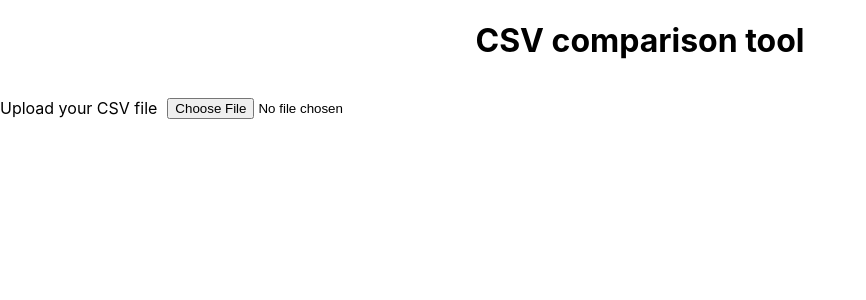
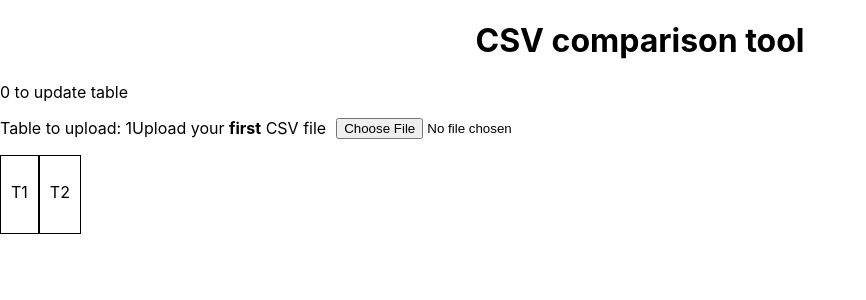
Before and after one commit to piratecoding/csv-compare, a React (Create React App) app: page / in a window 1280 px wide. Shown: the top 300 px of the page, without its empty margins (0-866 px from the left). Built offline with nearby package versions, Linux system fonts and the light colour scheme.

Commit message:
Upload both tables at the same time

```diff
--- a/src/App.tsx
+++ b/src/App.tsx
@@ -1,35 +1,41 @@
 import { useState } from 'react';
 import './App.css';
-import { Table } from './Table/Table';
-import { InputField } from './InputField/InputField';
+import { Table } from './Table';
+import { InputField } from './InputField';
 
 function App() {
-  const [columnsArray, setColumn] = useState<string[]>([]);
-  const [valuesArray, setValues] = useState<string[][]>([]);
+  const [tableData, setTableData] = useState<{ columns: string[]; data: string[][] }[]>([
+    { columns: [], data: [] },
+    { columns: [], data: [] },
+  ]);
+  const [toUpdateTable, setToUpdate] = useState<number>(0);
 
-    const handleFileUpload = (data: any) => {
-      setValues(data[1]);
-      setColumn(data[0]);
-    }
+  const handleFileUpload = (data: any) => {
+    const updatedTableData = [...tableData];
+    const currentTable = updatedTableData[toUpdateTable];
+    currentTable.columns = data[0];
+    currentTable.data = data[1];
+    setTableData(updatedTableData);
+
+    setToUpdate(1 - toUpdateTable); // Toggle between 0 and 1
+  }
 
   return (
     <>
       <div>
         <h1 style={{textAlign: "center"}}>CSV comparison tool</h1>
       </div>
-
-      <InputField onFileUpload={handleFileUpload} />
-
+      {toUpdateTable} to update table
       <br />
-
+      <InputField onFileUpload={handleFileUpload}/>
+      <br />
       <div style={{display: "flex"}}>
-        <div style={{padding: "10px"}}>
-          <Table columns={columnsArray} values={valuesArray}/>
-        </div>
-
-        {/* <div style={{padding: "10px"}}>
-          <Table columns={columnyArray} values={values}/>
-        </div> */}
+      {tableData.map((table, index) => (
+          <div key={index} style={{padding: "10px", border: "1px solid black"}}>
+            <p>T{index + 1}</p>
+            <Table columns={table.columns} values={table.data} />
+          </div>
+        ))}
       </div>
     </>
   );
--- a/src/InputField/InputField.tsx
+++ b/src/InputField/InputField.tsx
@@ -1,6 +1,8 @@
 import Papa from "papaparse";
+import { useState } from "react";
 
 export function InputField({ onFileUpload } : {onFileUpload: any}) {
+    const [tableToUpload, setTableToUpload] = useState(1);
 
     const handleFileUpload = (event: any) => {
         Papa.parse(event.target.files[0], {
@@ -15,14 +17,18 @@ export function InputField({ onFileUpload } : {onFileUpload: any}) {
                     valuesArray.push(Object.values(elem));
                 });
 
+                tableToUpload === 1 ? setTableToUpload(2) : setTableToUpload(1);
                 onFileUpload([columnsArray[0], valuesArray]);
             }
-        })
+        });
     }
+
+    let order: string = tableToUpload === 1 ? "first" : "second";
 
     return (
         <div style={{display: "inline-flex"}}>
-        <p style={{marginRight: "10px"}}>Upload your CSV file</p>
+            <p>Table to upload: {tableToUpload}   </p>
+            <p style={{marginRight: "10px"}}>Upload your <b>{order}</b> CSV file</p>
             <input
               type="file"
               name='file'
--- /dev/null
+++ b/src/InputField/index.tsx
@@ -0,0 +1 @@
+export { InputField } from './InputField'
--- /dev/null
+++ b/src/Table/index.tsx
@@ -0,0 +1 @@
+export { Table } from './Table'
```
Lines whose indentation alone changed are shown as unchanged.
